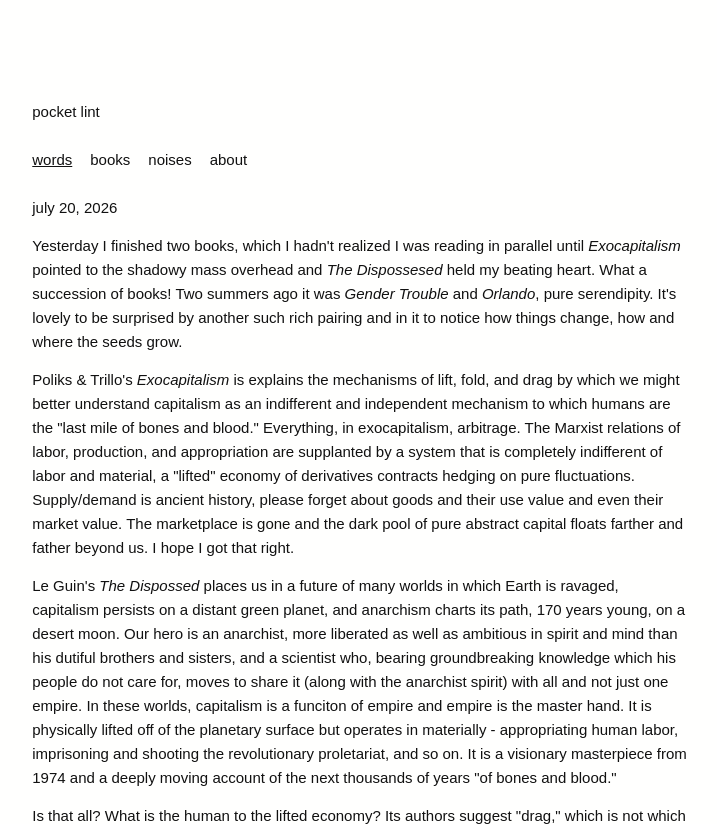
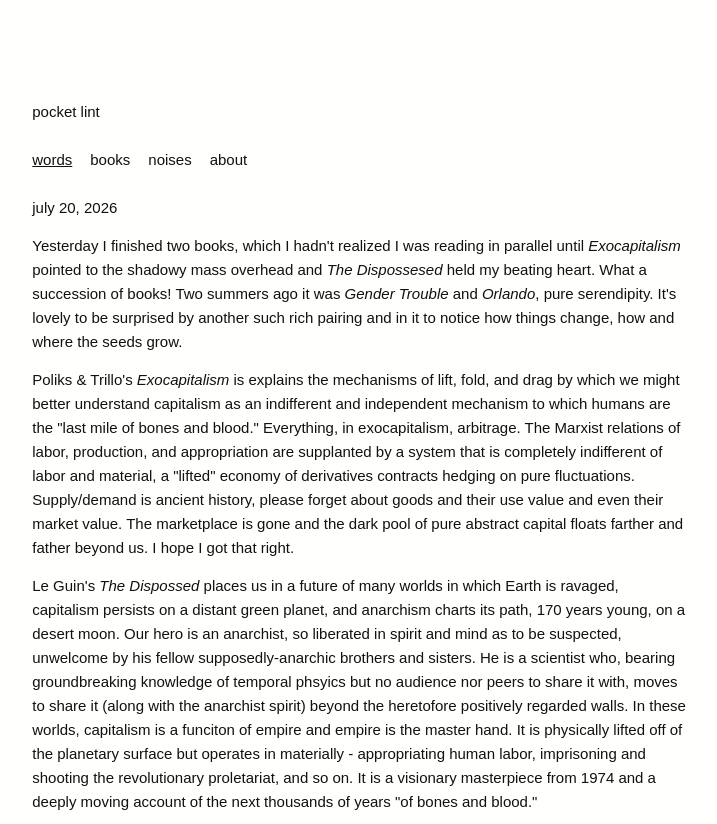
Before and after one commit to eni0530/eni0530.github.io, a plain HTML site: page index.html in a window 1280 px wide. Shown: the top 824 px of the page, without its empty margins (118-835 px from the left). Drawn offline with Linux system fonts and the light colour scheme.

Commit message:
Update index.html

```diff
--- a/index.html
+++ b/index.html
@@ -21,7 +21,7 @@
   <p class="post-date">july 20, 2026</p>
   <p>Yesterday I finished two books, which I hadn't realized I was reading in parallel until <i>Exocapitalism</i> pointed to the shadowy mass overhead and <i>The Dispossesed</i> held my beating heart. What a succession of books! Two summers ago it was <i>Gender Trouble</i> and <i>Orlando</i>, pure serendipity. It's lovely to be surprised by another such rich pairing and in it to notice how things change, how and where the seeds grow. </p>
   <p>Poliks & Trillo's <i>Exocapitalism</i> is explains the mechanisms of lift, fold, and drag by which we might better understand capitalism as an indifferent and independent mechanism to which humans are the "last mile of bones and blood." Everything, in exocapitalism, arbitrage. The Marxist relations of labor, production, and appropriation are supplanted by a system that is completely indifferent of labor and material, a "lifted" economy of derivatives contracts hedging on pure fluctuations. Supply/demand is ancient history, please forget about goods and their use value and even their market value. The marketplace is gone and the dark pool of pure abstract capital floats farther and father beyond us. I hope I got that right. </p>
-  <p>Le Guin's <i>The Dispossed</i> places us in a future of many worlds in which Earth is ravaged, capitalism persists on a distant green planet, and anarchism charts its path, 170 years young, on a desert moon. Our hero is an anarchist, more liberated as well as ambitious in spirit and mind than his dutiful brothers and sisters, and a scientist who, bearing groundbreaking knowledge which his people do not care for, moves to share it (along with the anarchist spirit) with all and not just one empire. In these worlds, capitalism is a funciton of empire and empire is the master hand. It is physically lifted off of the planetary surface but operates in materially - appropriating human labor, imprisoning and shooting the revolutionary proletariat, and so on. It is a visionary masterpiece from 1974 and a deeply moving account of the next thousands of years "of bones and blood."</p>
+  <p>Le Guin's <i>The Dispossed</i> places us in a future of many worlds in which Earth is ravaged, capitalism persists on a distant green planet, and anarchism charts its path, 170 years young, on a desert moon. Our hero is an anarchist, so liberated in spirit and mind as to be suspected, unwelcome by his fellow supposedly-anarchic brothers and sisters. He is a scientist who, bearing groundbreaking knowledge of temporal phsyics but no audience nor peers to share it with, moves to share it (along with the anarchist spirit) beyond the heretofore positively regarded walls. In these worlds, capitalism is a funciton of empire and empire is the master hand. It is physically lifted off of the planetary surface but operates in materially - appropriating human labor, imprisoning and shooting the revolutionary proletariat, and so on. It is a visionary masterpiece from 1974 and a deeply moving account of the next thousands of years "of bones and blood."</p>
   <p>Is that all? What is the human to the lifted economy? Its authors suggest "drag," which is not which pulls it back but creates new surface for value generation. Humanity recedes to minor details - in which they also posit there is a sort of freedom, that capitalism is already beyond us and the state as well. What then, as materially substantiated beings? How do we reconcile the lift and the ground? Anarchism to Le Guin is a cooperative society grounded in its bare survival. It is also the moon. Pre-revolution planetary society continues in the contradictions, inequities, and violence of empire-wielded capitalism. But if capitalism is also indifferent to empire, which drags across the earth attempting to sustain itself by enabling lift and leaving trenches in its wake, then we are left behind with it. Come from it. Will return to it. </p>
   <p>What about those who are, alongside exocapitalism, lifted? Are they too reduced to the scale of human and if so at which timescale? As a child of capitalism, I cannot help but feel desperate. But if the material basis of microchips and data centers are truly irrelevant to exocapitalism - and it is only empire, constituted as states, which seek desperately to maintain some relationship to it - then perhaps it is just empire afterall. Empire which we cannot hope will recognize its folly but almost certainly, destroy us all in the process.</p>
   <p>Can we practice other worlds as if they exist? The last part is critical. They must be real for our hope to catch. And of course, they do though more blood 'n bones are in the mix. I listened to an early disintegrator episode while walking frantically towards the company budget hotel in Paris. Just about none of it made sense to me - and made me seriously doubt whether I had any business in writing anything suggesting I have any functional intellect - but he did articulate two things I'm taking away: that people have been throwing Marx out the door since the 90s (specifically in France, specifically Deleuze, Guttari, e t c?) and the thing that's hard to navigate while keeping Marx useful is the shift from industrial to financial capital. Also known as the difference between commodities and assets. Okay. So I've been a little proud of myself for reading this stuff, granted I'm making a lot of guesses at meaning. I'll add generative ones, at least for me as a random entity. But the point is I've been cutting corners, carving crude angles, and taking other people's words at face value.</p>
```
